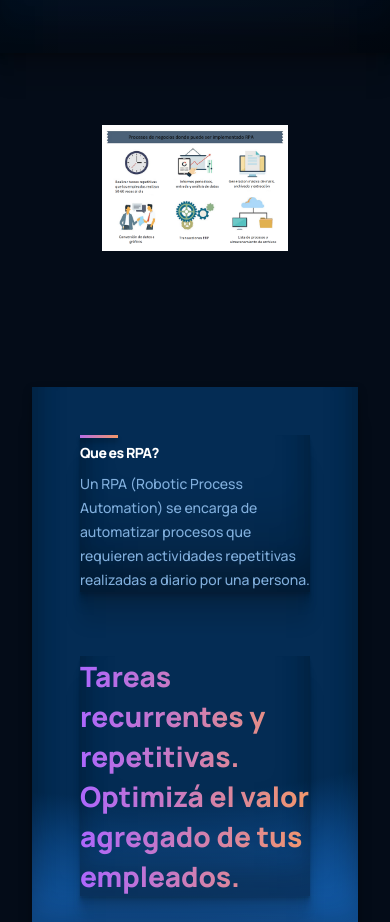
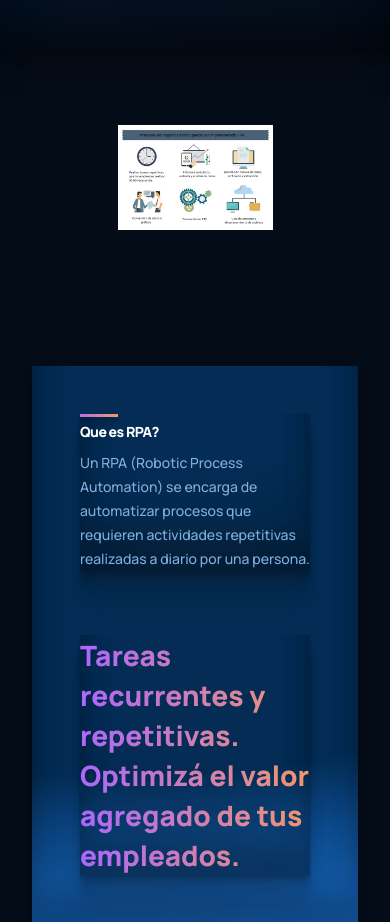
Before and after one commit to jonathanvolker/AtomationsWebPage-FrontendApp, a React (Create React App) app: page / in a window 390 px wide. Shown: the part 880-1802 px from the top of the page. Built offline with nearby package versions, Linux system fonts and the light colour scheme.

Commit message:
reajustes de estilo

```diff
--- a/src/components/brand/brand.css
+++ b/src/components/brand/brand.css
@@ -47,8 +47,8 @@
         margin: 0.3rem;
     }
     .rpaAutomations__brand img {
-        width: 100%;
-        height: 100%;
+        width: 50%;
+        height: 50%;
     }
 
     .rpaAutomations__brand img {
@@ -78,8 +78,8 @@
         margin: 0.5rem;
     }
     .rpaAutomations__brand img {
-        width: 100%;
-        height: 100%;
+        max-width: 50%;
+        min-width: 50%;
     }
 
     .rpaAutomations__brand img {
```
